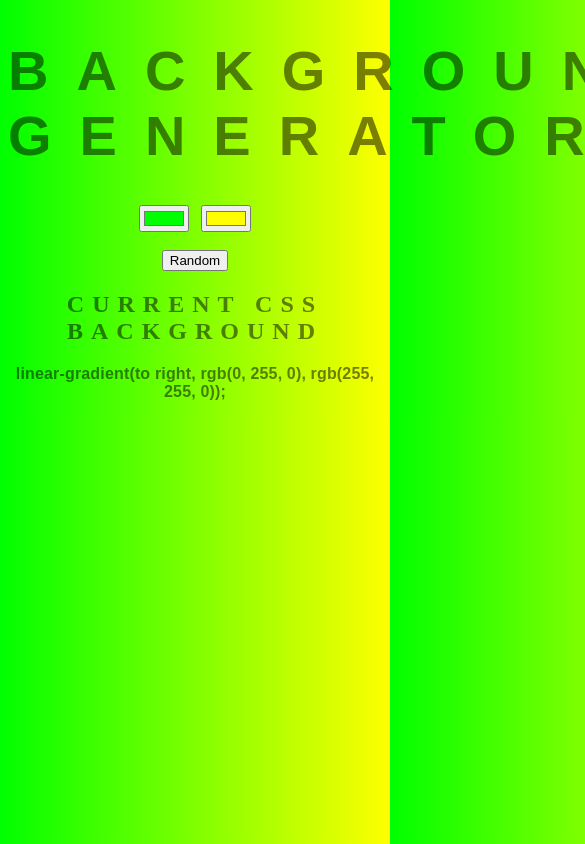
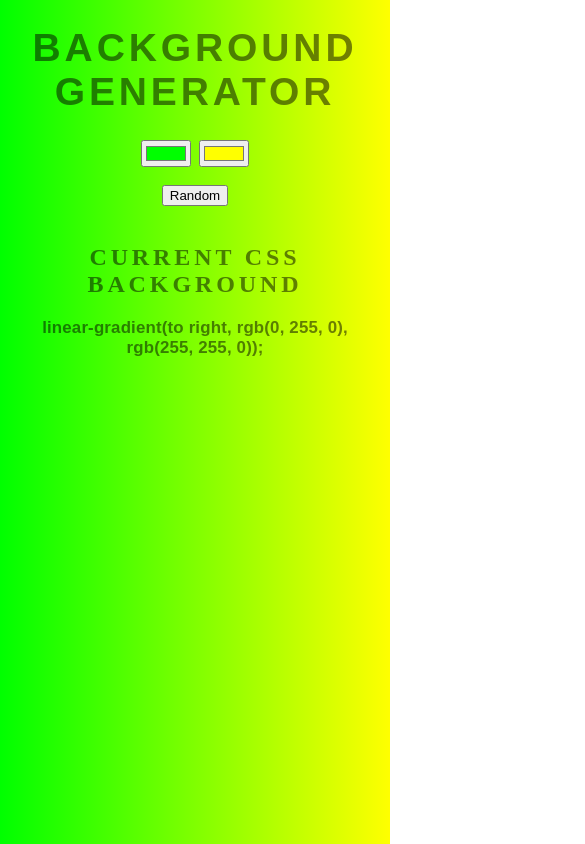
Before and after one commit to AaserTruusa/css-gradient-generator, a plain HTML site: page index.html in a window 390 px wide. Shown: the top 844 px of the page, 585 px wide, since content can reach past the window. Drawn offline with Linux system fonts and the light colour scheme.

Commit message:
Make responsive on mobile

```diff
--- a/style.css
+++ b/style.css
@@ -1,24 +1,29 @@
+
+html {
+    width: 100%;
+    height: 100%;
+}
 body {
 	font: 'Raleway', sans-serif;
     color: rgba(0,0,0,.5);
     text-align: center;
     text-transform: uppercase;
-    letter-spacing: .5em;
+    letter-spacing: 1vw;
     top: 15%;
 	background: linear-gradient(to right, #00ff00 , #ffff00); /* Standard syntax */
 }
 
 h1 {
-    font: 600 3.5em 'Raleway', sans-serif;
+    font: 600 10vw 'Raleway', sans-serif;
     color: rgba(0,0,0,.5);
     text-align: center;
     text-transform: uppercase;
-    letter-spacing: .5em;
+    letter-spacing: 1vw;
     width: 100%;
 }
 
 h3 {
-	font: 900 1em 'Raleway', sans-serif;
+	font: 900 2vh 'Raleway', sans-serif;
     color: rgba(0,0,0,.5);
     text-align: center;
     text-transform: none;
```
Also changed, not shown: index.html (+1 -0 lines).
